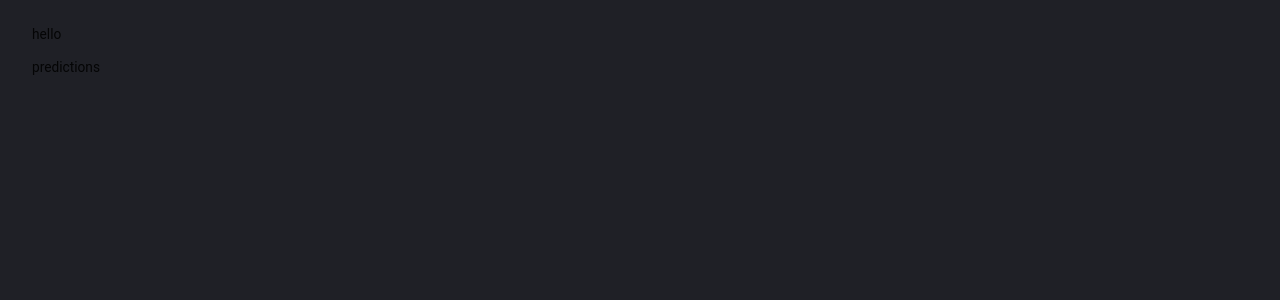
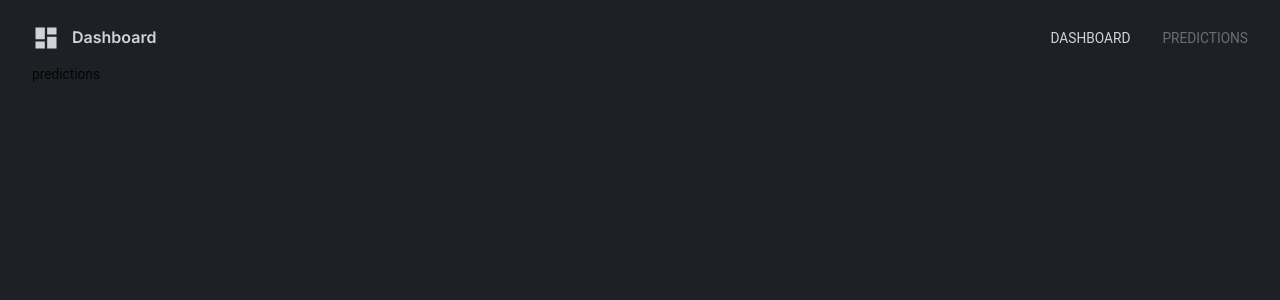
Before and after one commit to karanmann/dashboard-typescript, a React (Vite) app in the folder client/: page /predictions in a window 1280 px wide. Shown: the top 300 px of the page. Built offline with nearby package versions, Linux system fonts and the light colour scheme.

Commit message:
dev: Routing setup and Navbar with reactive button

```diff
--- a/client/src/scenes/navbar/index.tsx
+++ b/client/src/scenes/navbar/index.tsx
@@ -2,14 +2,50 @@
 import { Link } from "react-router-dom";
 import { Box, Typography, useTheme } from "@mui/material";
 import FlexBetween from "@/components/FlexBetween";
+import DashboardIcon from "@mui/icons-material/Dashboard";
 
 type Props = {};
 
 const Navbar = (props: Props) => {
   const { palette } = useTheme();
+  const [selected, setSelected] = useState("dashboard");
   return (
-    <FlexBetween mb="0.25rem" p="0.5rem 0rem">
-      hello
+    <FlexBetween mb="0.25rem" p="0.5rem 0rem" color={palette.grey[300]}>
+      {/* {LEFT SIDE} */}
+      <FlexBetween gap="0.75rem">
+        <DashboardIcon sx={{ fontSize: "28px" }} />
+        <Typography variant="h4" fontSize="16px">
+          Dashboard
+        </Typography>
+      </FlexBetween>
+
+      {/* {RIGHT SIDE} */}
+      <FlexBetween gap="2rem">
+        <Box sx={{ "&:hover": { color: palette.primary[100] } }}>
+          <Link
+            to="/"
+            onClick={() => setSelected("dashboard")}
+            style={{
+              color: selected === "dashboard" ? "inherit" : palette.grey[700],
+              textDecoration: "inherit"
+            }}
+            >
+            DASHBOARD
+          </Link>
+        </Box>
+        <Box sx={{ "&:hover": { color: palette.primary[100] } }}>
+          <Link
+            to="/predictions"
+            onClick={() => setSelected("predictions")}
+            style={{
+              color: selected === "predictions" ? "inherit" : palette.grey[700],
+              textDecoration: "inherit"
+            }}
+            >
+            PREDICTIONS
+          </Link>
+        </Box>
+      </FlexBetween>
     </FlexBetween>
   );
 };
```
